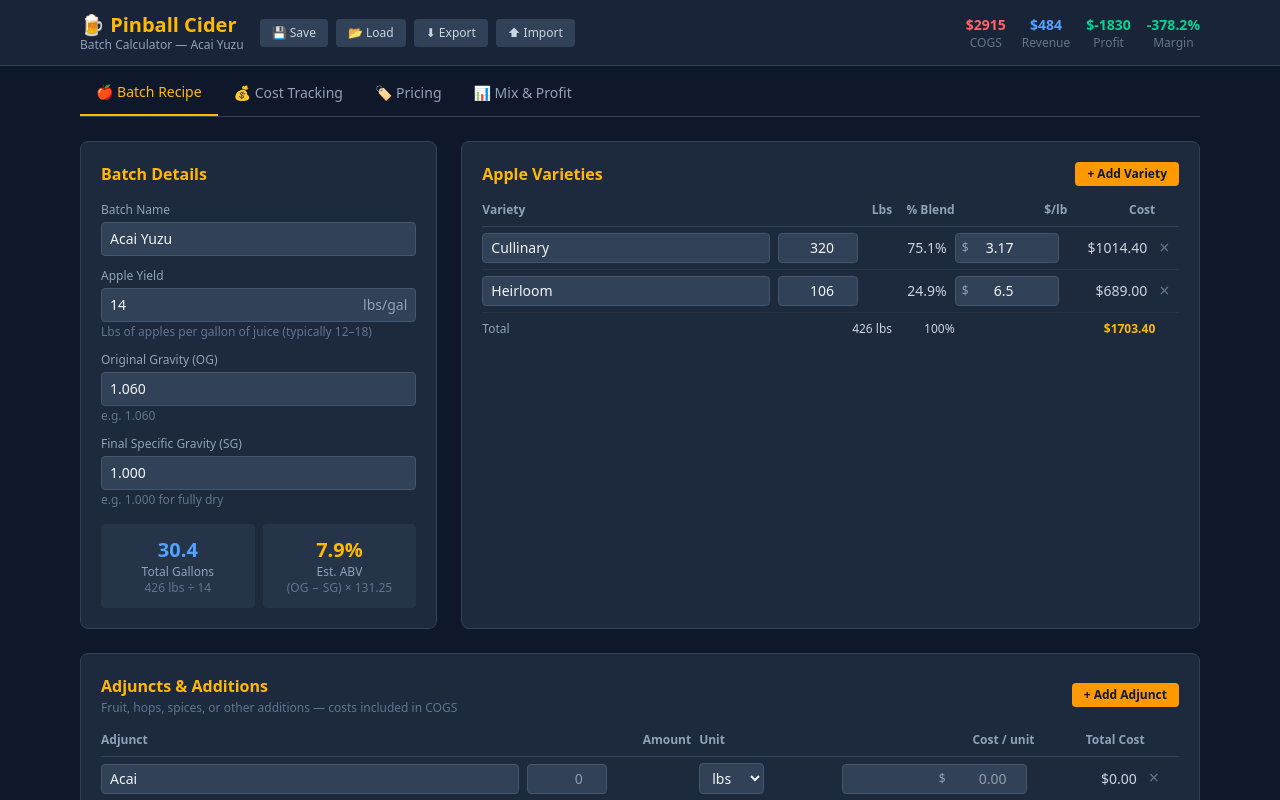
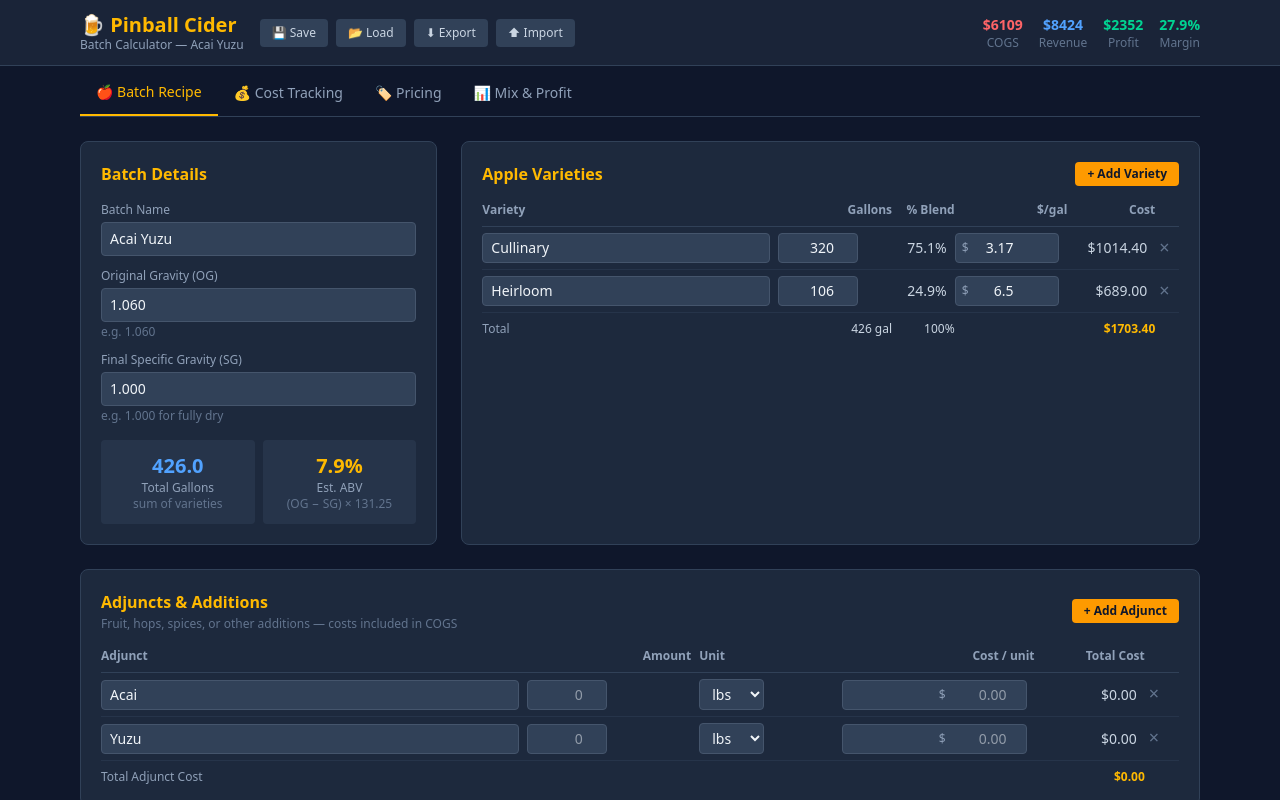
Before and after one commit to foodcourt214/pinball-cider-app, a React (Vite) app: page / in a window 1280 px wide. Shown: the top 800 px of the page. Built offline with nearby package versions, Linux system fonts and the light colour scheme.

Commit message:
Apple varieties use gallons not lbs
Renamed lbs→gallons and costPerLb→costPerGallon throughout. Total batch
gallons = sum of variety gallons. Removed lbsPerGallon yield rate field.

https://claude.ai/code/session_01TxXcWeqZmKtkCwS28jTqnZ

```diff
--- a/src/App.jsx
+++ b/src/App.jsx
@@ -11,12 +11,11 @@ export const HALF_GAL = 15.5   // 1/2 barrel
 
 export const INITIAL_RECIPE = {
   batchName: 'Acai Yuzu',
-  lbsPerGallon: 14,
   og: '1.060',
   sg: '1.000',
   appleVarieties: [
-    { id: 1, variety: 'Cullinary', lbs: 320, costPerLb: 3.17 },
-    { id: 2, variety: 'Heirloom', lbs: 106, costPerLb: 6.50 },
+    { id: 1, variety: 'Cullinary', gallons: 320, costPerGallon: 3.17 },
+    { id: 2, variety: 'Heirloom', gallons: 106, costPerGallon: 6.50 },
   ],
   adjuncts: [
     { id: 1, name: 'Acai', amount: '', unit: 'lbs', costPerUnit: '' },
@@ -74,15 +73,13 @@ function loadSavedBatches() {
 }
 
 export function calcBatch(recipe, costs, pricing, mix) {
-  const totalLbs = recipe.appleVarieties.reduce((s, v) => s + (parseFloat(v.lbs) || 0), 0)
-  const lbsPerGallon = parseFloat(recipe.lbsPerGallon) || 14
-  const gallons = lbsPerGallon > 0 ? totalLbs / lbsPerGallon : 0
+  const gallons = recipe.appleVarieties.reduce((s, v) => s + (parseFloat(v.gallons) || 0), 0)
   const og = parseFloat(recipe.og) || 1.0
   const sg = parseFloat(recipe.sg) || 1.0
   const abv = ((og - sg) * 131.25).toFixed(1)
 
   const appleCost = recipe.appleVarieties.reduce(
-    (sum, v) => sum + (parseFloat(v.lbs) || 0) * (parseFloat(v.costPerLb) || 0), 0
+    (sum, v) => sum + (parseFloat(v.gallons) || 0) * (parseFloat(v.costPerGallon) || 0), 0
   )
   const adjunctCost = (recipe.adjuncts || []).reduce(
     (sum, a) => sum + (parseFloat(a.amount) || 0) * (parseFloat(a.costPerUnit) || 0), 0
@@ -159,7 +156,7 @@ export function calcBatch(recipe, costs, pricing, mix) {
     batchLumpSums, totalBatchFixed, batchFixedPerGal,
     canningOnlyPerGal, canningCostPerCase,
     directCaseCost, directKegCost, totalCOGS,
-    totalLbs, gallons,
+    gallons,
     cogsPerGallon: batchFixedPerGal, cogsPerCase, cogsPerSixth, cogsPerHalf,
     caseCount, sixthCount, halfCount,
     caseGallons, sixthGallons, halfGallons,
--- a/src/components/BatchRecipe.jsx
+++ b/src/components/BatchRecipe.jsx
@@ -46,7 +46,7 @@ export default function BatchRecipe({ recipe, setRecipe, calc }) {
   }
   const removeAdjunct = id => setRecipe(r => ({ ...r, adjuncts: r.adjuncts.filter(a => a.id !== id) }))
 
-  const totalLbs = recipe.appleVarieties.reduce((s, v) => s + (parseFloat(v.lbs) || 0), 0)
+  const totalGallons = recipe.appleVarieties.reduce((s, v) => s + (parseFloat(v.gallons) || 0), 0)
 
   return (
     <div className="space-y-6">
@@ -56,9 +56,6 @@ export default function BatchRecipe({ recipe, setRecipe, calc }) {
           <h2 className="text-base font-semibold text-amber-400 mb-4">Batch Details</h2>
           <div className="space-y-3">
             <Field label="Batch Name" value={recipe.batchName} onChange={v => update('batchName', v)} />
-            <Field label="Apple Yield" value={recipe.lbsPerGallon} onChange={v => update('lbsPerGallon', v)}
-              type="number" step="0.5" min="0.1" suffix="lbs/gal"
-              note="Lbs of apples per gallon of juice (typically 12–18)" />
             <Field label="Original Gravity (OG)" value={recipe.og} onChange={v => update('og', v)}
               type="number" step="0.001" min="1.000" note="e.g. 1.060" />
             <Field label="Final Specific Gravity (SG)" value={recipe.sg} onChange={v => update('sg', v)}
@@ -70,7 +67,7 @@ export default function BatchRecipe({ recipe, setRecipe, calc }) {
             <div className="bg-slate-700/50 rounded p-3 text-center">
               <div className="text-xl font-bold text-blue-400">{calc.gallons.toFixed(1)}</div>
               <div className="text-xs text-slate-400">Total Gallons</div>
-              <div className="text-xs text-slate-500">{calc.totalLbs} lbs ÷ {recipe.lbsPerGallon}</div>
+              <div className="text-xs text-slate-500">sum of varieties</div>
             </div>
             <div className="bg-slate-700/50 rounded p-3 text-center">
               <div className="text-xl font-bold text-amber-400">{calc.abv}%</div>
@@ -94,17 +91,17 @@ export default function BatchRecipe({ recipe, setRecipe, calc }) {
               <thead>
                 <tr className="text-slate-400 text-xs border-b border-slate-700">
                   <th className="text-left pb-2">Variety</th>
-                  <th className="text-right pb-2">Lbs</th>
+                  <th className="text-right pb-2">Gallons</th>
                   <th className="text-right pb-2">% Blend</th>
-                  <th className="text-right pb-2">$/lb</th>
+                  <th className="text-right pb-2">$/gal</th>
                   <th className="text-right pb-2">Cost</th>
                   <th className="pb-2"></th>
                 </tr>
               </thead>
               <tbody>
                 {recipe.appleVarieties.map(v => {
-                  const pct = totalLbs > 0 ? ((parseFloat(v.lbs) || 0) / totalLbs * 100).toFixed(1) : '0.0'
-                  const lineCost = (parseFloat(v.lbs) || 0) * (parseFloat(v.costPerLb) || 0)
+                  const pct = totalGallons > 0 ? ((parseFloat(v.gallons) || 0) / totalGallons * 100).toFixed(1) : '0.0'
+                  const lineCost = (parseFloat(v.gallons) || 0) * (parseFloat(v.costPerGallon) || 0)
                   return (
                     <tr key={v.id} className="border-b border-slate-700/50">
                       <td className="py-1.5 pr-2">
@@ -113,16 +110,16 @@ export default function BatchRecipe({ recipe, setRecipe, calc }) {
                           className="bg-slate-700 border border-slate-600 rounded px-2 py-1 text-sm text-slate-100 outline-none focus:border-amber-400 w-full" />
                       </td>
                       <td className="py-1.5 pr-2">
-                        <input type="number" min="0" step="1" value={v.lbs}
-                          onChange={e => updateVariety(v.id, 'lbs', e.target.value)}
+                        <input type="number" min="0" step="1" value={v.gallons}
+                          onChange={e => updateVariety(v.id, 'gallons', e.target.value)}
                           className="bg-slate-700 border border-slate-600 rounded px-2 py-1 text-sm text-slate-100 outline-none focus:border-amber-400 w-20 text-right" />
                       </td>
                       <td className="py-1.5 pr-2 text-right text-slate-300">{pct}%</td>
                       <td className="py-1.5 pr-2">
                         <div className="flex items-center bg-slate-700 border border-slate-600 rounded focus-within:border-amber-400">
                           <span className="pl-1.5 text-slate-400 text-xs">$</span>
-                          <input type="number" min="0" step="0.01" value={v.costPerLb}
-                            onChange={e => updateVariety(v.id, 'costPerLb', e.target.value)}
+                          <input type="number" min="0" step="0.01" value={v.costPerGallon}
+                            onChange={e => updateVariety(v.id, 'costPerGallon', e.target.value)}
                             className="bg-transparent px-1 py-1 text-sm text-slate-100 outline-none w-16 text-right" />
                         </div>
                       </td>
@@ -136,7 +133,7 @@ export default function BatchRecipe({ recipe, setRecipe, calc }) {
                 })}
                 <tr className="text-slate-400 text-xs">
                   <td className="pt-2 font-medium">Total</td>
-                  <td className="pt-2 text-right text-slate-300 font-medium">{totalLbs.toFixed(0)} lbs</td>
+                  <td className="pt-2 text-right text-slate-300 font-medium">{totalGallons.toFixed(0)} gal</td>
                   <td className="pt-2 text-right text-slate-300">100%</td>
                   <td></td>
                   <td className="pt-2 text-right text-amber-400 font-semibold">${calc.appleCost.toFixed(2)}</td>
```
